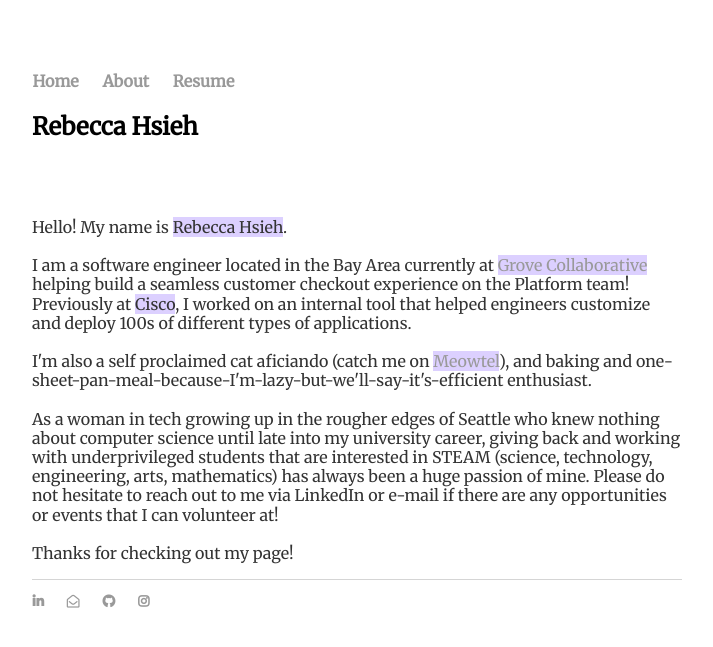
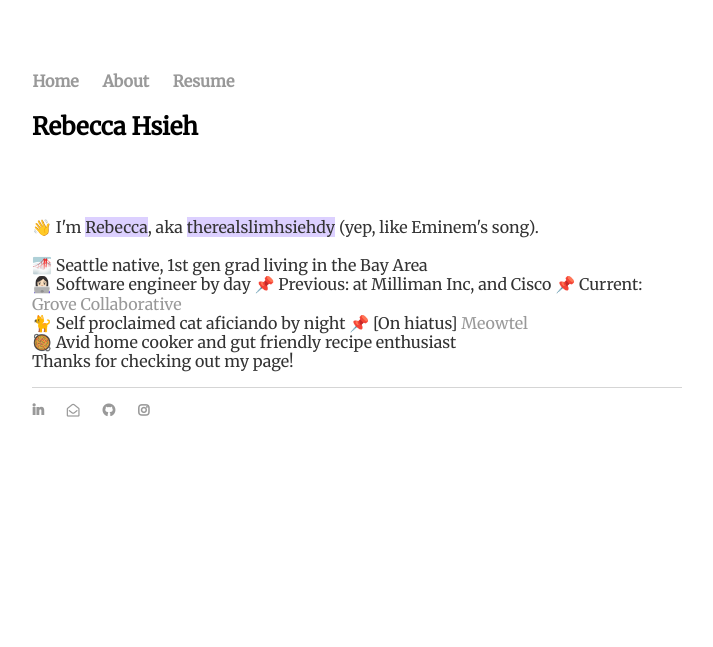
Before and after one commit to therealslimhsiehdy/therealslimhsiehdy.github.io, a Jekyll site: the page about/index.html, which Jekyll copies as it is, in a window 1280 px wide. Shown: the top 647 px of the page, without its empty margins (283-996 px from the left). Built offline with Jekyll 4.4.1, drawn with Linux system fonts in a browser that asks for light colours; nearby versions of some CDN libraries.

Commit message:
Update about me page

```diff
--- a/about/index.html
+++ b/about/index.html
@@ -30,18 +30,19 @@
         		<h2>Rebecca Hsieh</h2>
         		<br>
         		<br>
-				<p>Hello! My name is <span style="background-color: #DCD0FF">Rebecca Hsieh</span>.
+				<p> 👋 I'm <span style="background-color: #DCD0FF">Rebecca</span>, aka <span style="background-color: #DCD0FF">therealslimhsiehdy</span> (yep, like Eminem's song).
 				<br>
 				<br>
-				I am a software engineer located in the Bay Area currently at <span style="background-color: #DCD0FF"><a HREF="www.grove.co/referrer/207641148/">Grove Collaborative</a></span> helping build a seamless customer checkout experience on the Platform team!
-				Previously at <span style="background-color: #DCD0FF">Cisco</span>, I worked on an internal tool that helped engineers customize and deploy 100s of different types of applications.
+				🌁 Seattle native, 1st gen grad living in the Bay Area
 				<br>
+				👩🏻‍💻 Software engineer by day
+				📌 Previous: at Milliman Inc, and Cisco
+				📌 Current: <a HREF="www.grove.co/referrer/207641148/">Grove Collaborative</a></span>
 				<br>
-				I'm also a self proclaimed cat aficiando (catch me on <span style="background-color: #DCD0FF"><a HREF="https://meowtel.com/sitter/466343e722/">Meowtel</a></span>), and baking and one-sheet-pan-meal-because-I'm-lazy-but-we'll-say-it's-efficient enthusiast.
+				🐈 Self proclaimed cat aficiando by night
+				📌 [On hiatus] <a HREF="https://meowtel.com/sitter/466343e722/">Meowtel</a></span>
 				<br>
-				<br>
-				As a woman in tech growing up in the rougher edges of Seattle who knew nothing about computer science until late into my university career, giving back and working with underprivileged students that are interested in STEAM (science, technology, engineering, arts, mathematics) has always been a huge passion of mine. Please do not hesitate to reach out to me via LinkedIn or e-mail if there are any opportunities or events that I can volunteer at!
-				<br>
+				🥘 Avid home cooker and gut friendly recipe enthusiast
 				<br>
 
 				Thanks for checking out my page!</p>
--- a/resume/index.html
+++ b/resume/index.html
@@ -22,7 +22,7 @@
     		<ul>
         		<li><a href="/">Home</a></li>
 	        	<li><a href="/about">About</a></li>
-        		<li><a href="/resume/Rebecca_Hsieh_Resume_2021.pdf">Resume</a></li>
+        		<li><a href="/resume/Rebecca_Hsieh_Resume_2022.pdf">Resume</a></li>
     		</ul>
 		</nav>
 		<div class="container">
```
Also changed, not shown: css/main.css (line endings or trailing spaces).
